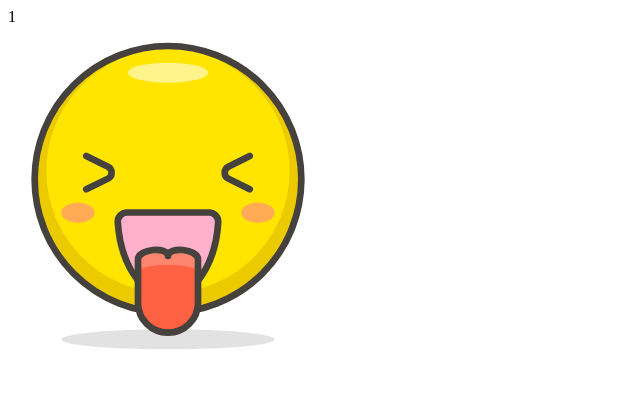
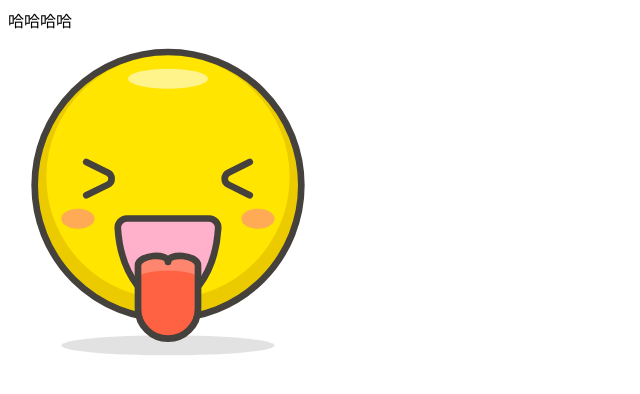
Before and after one commit to EuBain/master-react, a React (Vite) app: page /master-react/home in a window 1280 px wide. Shown: the top 394 px of the page, without its empty margins (0-640 px from the left). Built offline with nearby package versions, Linux system fonts and the light colour scheme.

Commit message:
nest first

```diff
--- a/src/pages/Home/index.tsx
+++ b/src/pages/Home/index.tsx
@@ -2,7 +2,7 @@
 const Home = () => {
   return (
     <>
-    1
+    哈哈哈哈
       <div u-bg='red' style={{width:'10px',height:'10px'}}></div>
       <svg xmlns="http://www.w3.org/2000/svg" width="320" height="320" viewBox="0 0 48 48"><path fill="#ffe500" d="M4 21.5a20 20 0 1 0 40 0a20 20 0 1 0-40 0Z"/><path fill="#ebcb00" d="M24 1.5a20 20 0 1 0 20 20a20 20 0 0 0-20-20Zm0 37a18.25 18.25 0 1 1 18.25-18.25A18.25 18.25 0 0 1 24 38.5Z"/><path fill="#fff48c" d="M18 5.5a6 1.5 0 1 0 12 0a6 1.5 0 1 0-12 0Z"/><path fill="none" stroke="#45413c" strokeLinecap="round" strokeLinejoin="round" d="M4 21.5a20 20 0 1 0 40 0a20 20 0 1 0-40 0Z"/><path fill="#45413c" d="M8 45.5a16 1.5 0 1 0 32 0a16 1.5 0 1 0-32 0Z" opacity=".15"/><path fill="#ffaa54" d="M40 26.5c0 .83-1.12 1.5-2.5 1.5s-2.5-.67-2.5-1.5s1.12-1.5 2.5-1.5s2.5.67 2.5 1.5Zm-32 0c0 .83 1.12 1.5 2.5 1.5s2.5-.67 2.5-1.5s-1.12-1.5-2.5-1.5s-2.5.67-2.5 1.5Z"/><path fill="#ffb0ca" stroke="#45413c" strokeLinecap="round" strokeLinejoin="round" d="M16.47 27.93c.5 8 5.09 11 6.85 12a1.37 1.37 0 0 0 1.36 0c1.76-1 6.35-3.92 6.85-12a1.37 1.37 0 0 0-1.38-1.45h-12.3a1.37 1.37 0 0 0-1.38 1.45Z"/><path fill="#ff6242" d="M24 33c0-1.5 4.5-1.06 4.5.5V40a4.5 4.5 0 0 1-9 0v-6.5c0-1.56 4.5-2 4.5-.5Z"/><path fill="#ff866e" d="M24 33c0-1.5-4.5-1.06-4.5.5v2c0-1.56 9-1.56 9 0v-2c0-1.56-4.5-2-4.5-.5Z"/><path fill="none" stroke="#45413c" strokeLinecap="round" strokeLinejoin="round" d="M24 33c0-1.5 4.5-1.06 4.5.5V40a4.5 4.5 0 0 1-9 0v-6.5c0-1.56 4.5-2 4.5-.5Zm12.26-15l-3.21 1.61a1 1 0 0 0 0 1.78L36.26 23m-24.52-5L15 19.61a1 1 0 0 1 0 1.78L11.74 23"/></svg>
     </>
```
